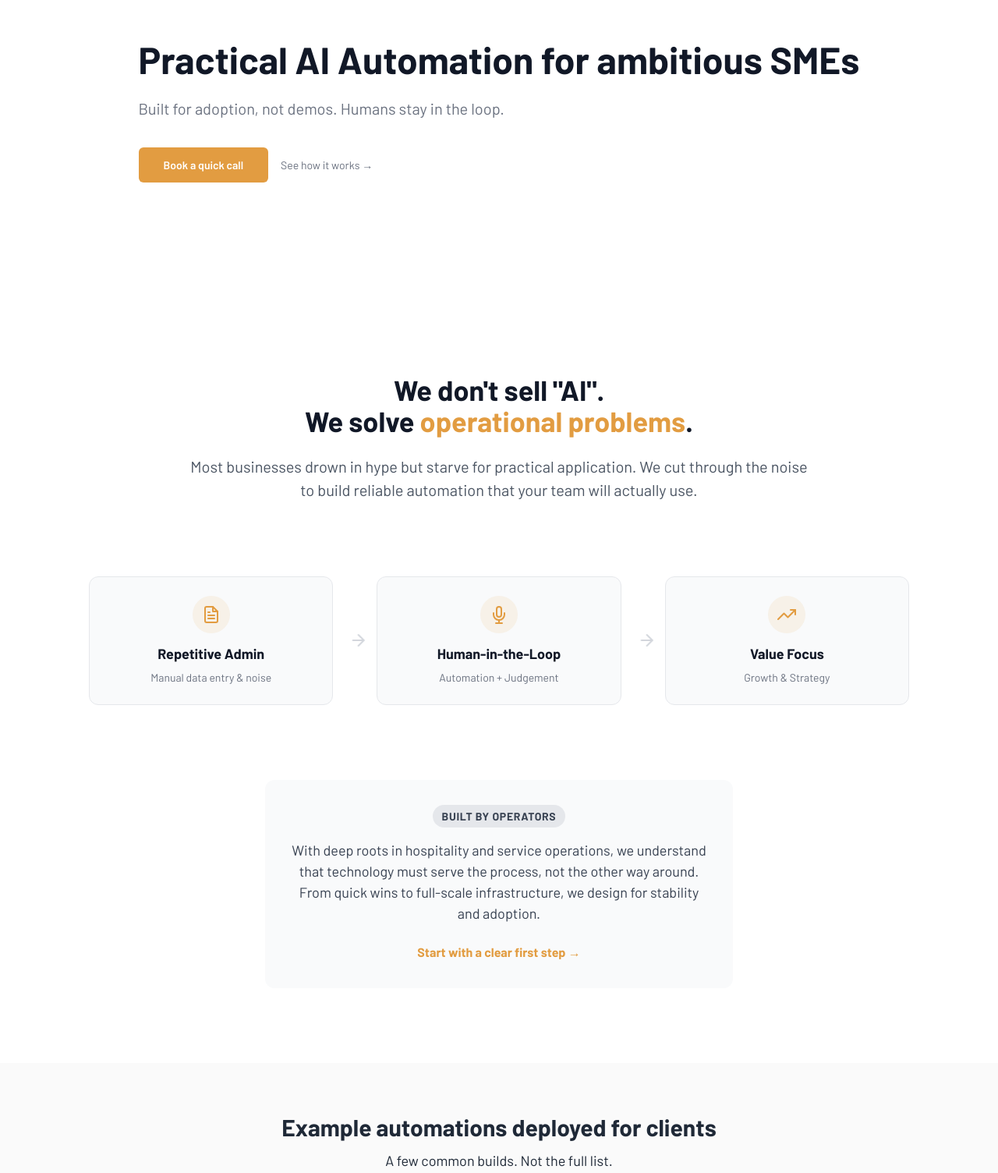
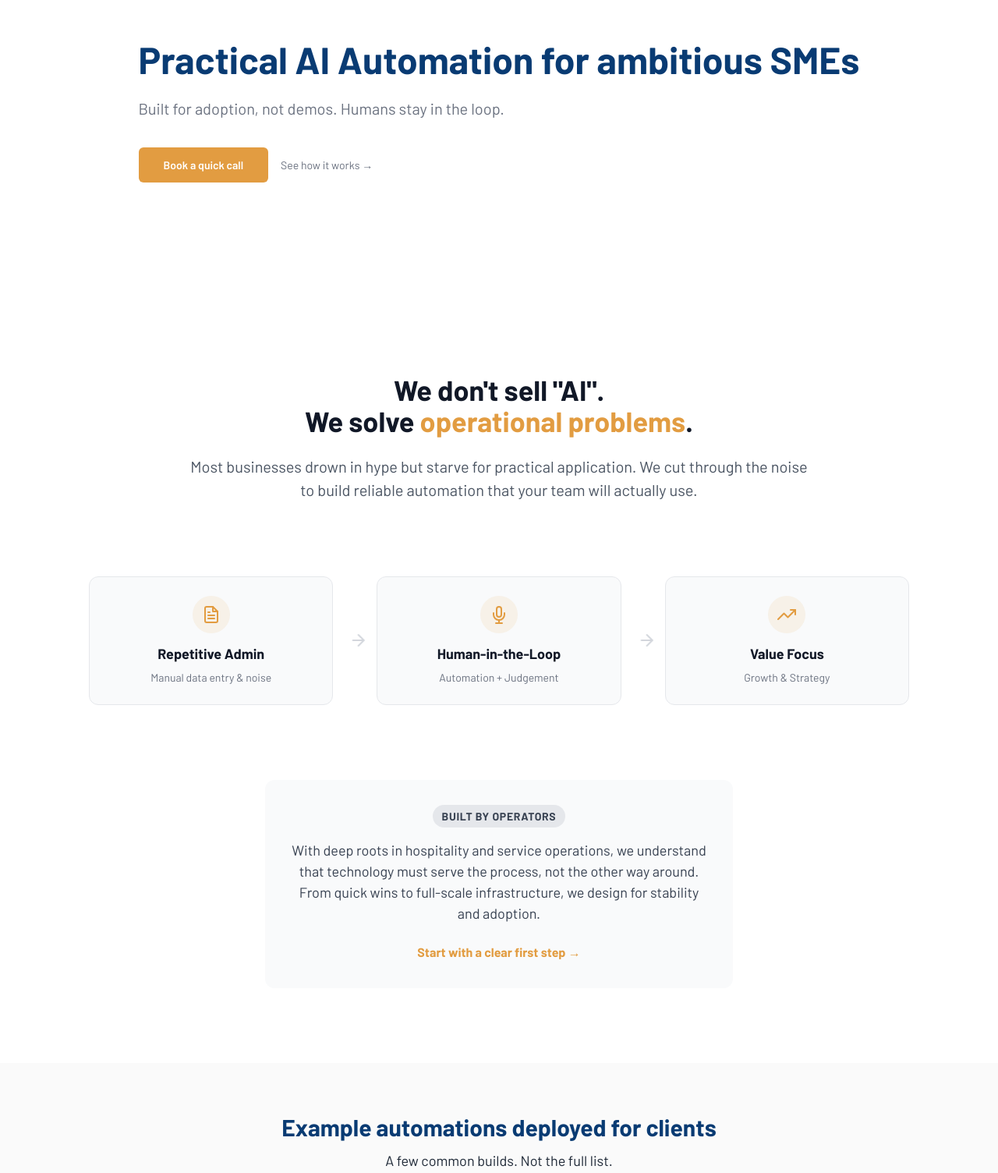
Before and after one commit to WillCo18/ImagineIfAi, a Next.js app in the folder landing/: page / in a window 1280 px wide. Shown: the part 416-1920 px from the top of the page at 78% size. Built offline with nearby package versions, Linux system fonts and the light colour scheme.

Commit message:
UI: Apply brand blue (#093B73) to Hero headline

```diff
--- a/landing/components/HeroSection.module.css
+++ b/landing/components/HeroSection.module.css
@@ -28,7 +28,7 @@
     font-size: var(--font-size-3xl);
     font-weight: var(--font-weight-bold);
     line-height: var(--line-height-tight);
-    color: var(--color-gray-900);
+    color: var(--color-primary);
     margin-bottom: var(--spacing-md);
 }
 
--- a/landing/styles/globals.css
+++ b/landing/styles/globals.css
@@ -12,6 +12,7 @@
     --color-white: #ffffff;
     --color-off-white: #fafafa;
     --color-bg-hero: #fdfcff;
+    --color-primary: #093B73;
     --color-gray-50: #f9fafb;
     --color-gray-100: #f3f4f6;
     --color-gray-200: #e5e7eb;
```
